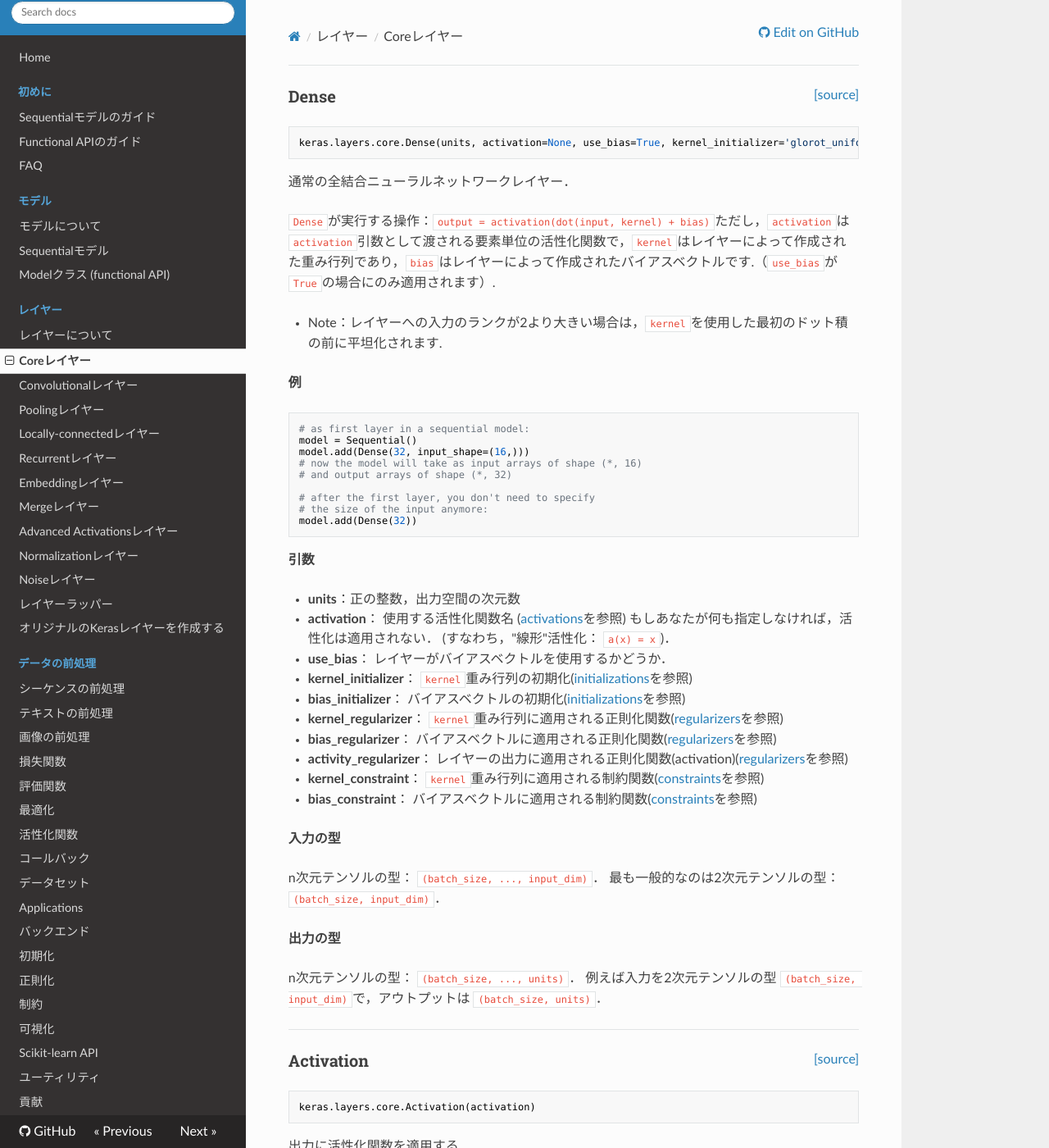
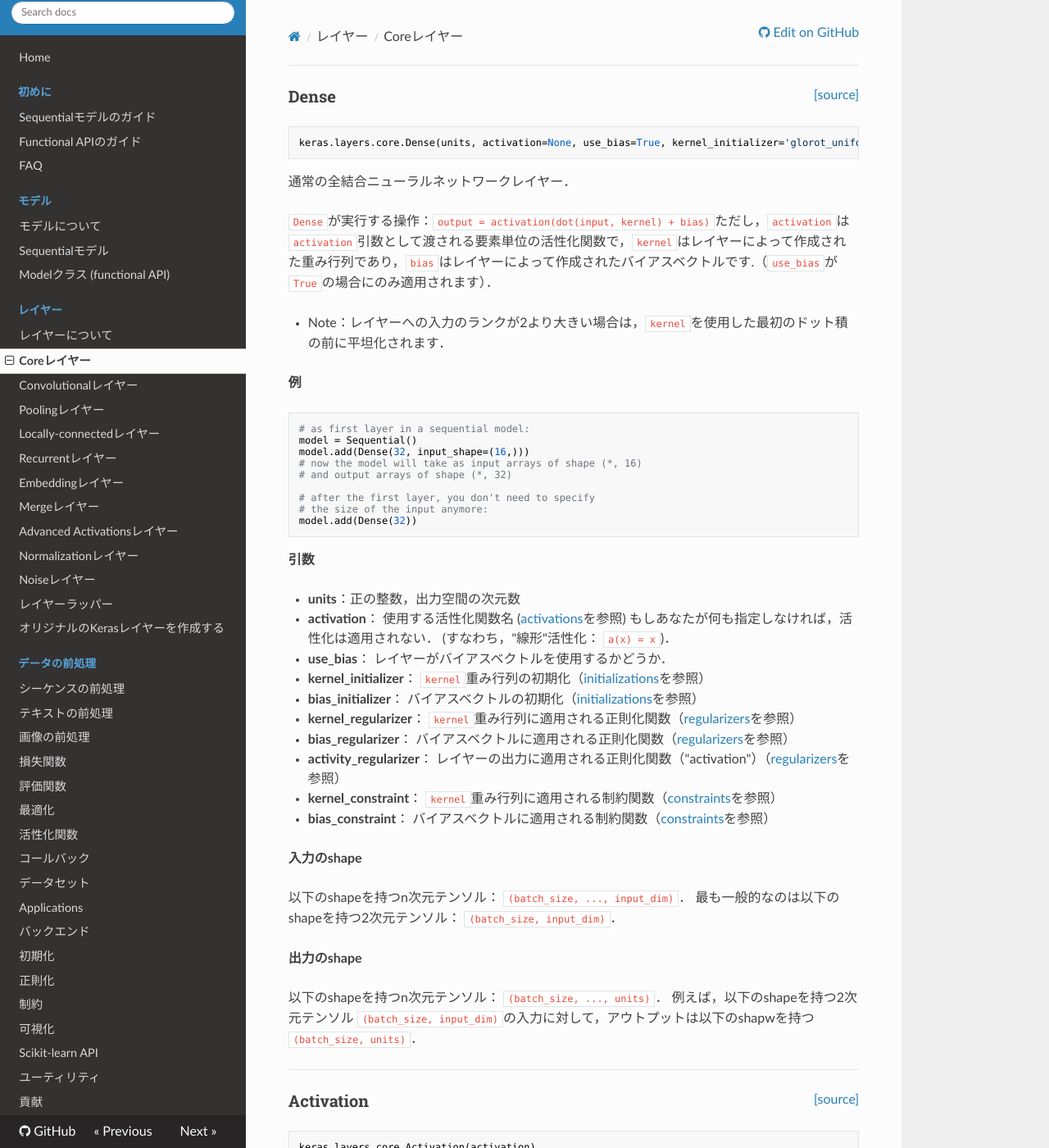
Before and after one commit to keras-team/keras-docs-ja, an MkDocs documentation site: the page built from sources/layers/core.md, in a window 1280 px wide and 1400 px high. Shown: the whole window at 82% size. Built offline with MkDocs 1.6.1, drawn with Linux system fonts in a browser that asks for light colours; nearby versions of some CDN libraries; old or Windows-style settings are respelled for this version of MkDocs; some of the changed text lies outside the part shown.

Commit message:
Fix multiple points (#25)

````diff
--- a/sources/layers/core.md
+++ b/sources/layers/core.md
@@ -7,10 +7,10 @@ keras.layers.core.Dense(units, activation=None, use_bias=True, kernel_initialize
 
 通常の全結合ニューラルネットワークレイヤー．
 
-`Dense`が実行する操作：`output = activation(dot(input, kernel) + bias)`ただし，`activation`は`activation`引数として渡される要素単位の活性化関数で，`kernel`はレイヤーによって作成された重み行列であり，`bias`はレイヤーによって作成されたバイアスベクトルです.（`use_bias`が`True`の場合にのみ適用されます）.
+`Dense`が実行する操作：`output = activation(dot(input, kernel) + bias)`ただし，`activation`は`activation`引数として渡される要素単位の活性化関数で，`kernel`はレイヤーによって作成された重み行列であり，`bias`はレイヤーによって作成されたバイアスベクトルです.（`use_bias`が`True`の場合にのみ適用されます）．
 
 
-- Note：レイヤーへの入力のランクが2より大きい場合は，`kernel`を使用した最初のドット積の前に平坦化されます.
+- Note：レイヤーへの入力のランクが2より大きい場合は，`kernel`を使用した最初のドット積の前に平坦化されます．
 
 
 
@@ -37,24 +37,24 @@ __引数__
 	もしあなたが何も指定しなければ，活性化は適用されない．
 	(すなわち，"線形"活性化： `a(x) = x`)．
 - __use_bias__： レイヤーがバイアスベクトルを使用するかどうか．
-- __kernel_initializer__： `kernel`重み行列の初期化([initializations](../initializers.md)を参照)
-- __bias_initializer__： バイアスベクトルの初期化([initializations](../initializers.md)を参照)
-- __kernel_regularizer__： `kernel`重み行列に適用される正則化関数([regularizers](../regularizers.md)を参照)
-- __bias_regularizer__： バイアスベクトルに適用される正則化関数([regularizers](../regularizers.md)を参照)
-- __activity_regularizer__： レイヤーの出力に適用される正則化関数(activation)([regularizers](../regularizers.md)を参照)
-- __kernel_constraint__： `kernel`重み行列に適用される制約関数([constraints](../constraints.md)を参照)
-- __bias_constraint__： バイアスベクトルに適用される制約関数([constraints](../constraints.md)を参照)
+- __kernel_initializer__： `kernel`重み行列の初期化（[initializations](../initializers.md)を参照）
+- __bias_initializer__： バイアスベクトルの初期化（[initializations](../initializers.md)を参照）
+- __kernel_regularizer__： `kernel`重み行列に適用される正則化関数（[regularizers](../regularizers.md)を参照）
+- __bias_regularizer__： バイアスベクトルに適用される正則化関数（[regularizers](../regularizers.md)を参照）
+- __activity_regularizer__： レイヤーの出力に適用される正則化関数（"activation"）（[regularizers](../regularizers.md)を参照）
+- __kernel_constraint__： `kernel`重み行列に適用される制約関数（[constraints](../constraints.md)を参照）
+- __bias_constraint__： バイアスベクトルに適用される制約関数（[constraints](../constraints.md)を参照）
 
 
-__入力の型__
+__入力のshape__
 
-n次元テンソルの型： `(batch_size, ..., input_dim)`．
-最も一般的なのは2次元テンソルの型： `(batch_size, input_dim)`．
+以下のshapeを持つn次元テンソル： `(batch_size, ..., input_dim)`．
+最も一般的なのは以下のshapeを持つ2次元テンソル： `(batch_size, input_dim)`．
 
-__出力の型__
+__出力のshape__
 
-n次元テンソルの型： `(batch_size, ..., units)`．
-例えば入力を2次元テンソルの型 `(batch_size, input_dim)`で，アウトプットは `(batch_size, units)`．
+以下のshapeを持つn次元テンソル： `(batch_size, ..., units)`．
+例えば，以下のshapeを持つ2次元テンソル `(batch_size, input_dim)`の入力に対して，アウトプットは以下のshapwを持つ`(batch_size, units)`．
 
 ----
 
@@ -73,11 +73,11 @@ __引数__
 	([activations](../activations.md)を参照)，
 	もしくは，TheanoかTensorFlowオペレーション．
 
-__入力の型__
+__入力のshape__
 
 任意．モデルの最初のレイヤーとしてこのレイヤーを使う時，キーワード引数`input_shape`(整数のタプルはサンプルの軸（axis）を含まない．)を使う．
 
-__出力の型__
+__出力のshape__
 
 入力と同じ型．
 
@@ -95,7 +95,7 @@ keras.layers.core.Dropout(rate, noise_shape=None, seed=None)
 __引数__
 
 - __rate__： 0と1の間の浮動小数点数．入力ユニットをドロップする割合．
-- __noise_shape__： 入力と乗算されるバイナリドロップアウトマスクの型は1次元の整数テンソルで表す．例えば入力の型を`(batch_size, timesteps, features)`とし，ドロップアウトマスクをすべてのタイムステップで同じにしたい場合，`noise_shape=(batch_size, 1, features)`を使うことができる.
+- __noise_shape__： 入力と乗算されるバイナリドロップアウトマスクのshapeは1次元の整数テンソルで表す．例えば入力のshapeを`(batch_size, timesteps, features)`とし，ドロップアウトマスクをすべてのタイムステップで同じにしたい場合，`noise_shape=(batch_size, 1, features)`を使うことができる.
 - __seed__： random seedとして使うPythonの整数．
 
 __参考文献__
@@ -138,15 +138,15 @@ keras.layers.core.Reshape(target_shape)
 
 __引数__
 
-- __target_shape__： ターゲットの型．整数のタプル，サンプルの次元を含まない（バッチサイズ）．
+- __target_shape__： ターゲットのshape．整数のタプル，サンプルの次元を含まない（バッチサイズ）．
 
-__入力の型__
+__入力のshape__
 
-入力の型のすべての次元は固定されなければならないが，任意．
+入力のshapeのすべての次元は固定されなければならないが，任意．
 モデルの最初のレイヤーとしてこのレイヤーを使うとき，キーワード引数`input_shape`(整数のタプルはサンプルの軸を含まない．)を使う．
 
 
-__出力の型__
+__出力のshape__
 
 `(batch_size,) + target_shape`
 
@@ -196,13 +196,13 @@ __引数__
 
 - __dims__： 整数のタプル．配列パターン，サンプルの次元を含まない．添字は1で始まる．例えば，`(2, 1)`は入力の1番目と2番目の次元を計算する．
 
-__入力の型__
+__入力のshape__
 
-任意. モデルの最初のレイヤーとしてこのレイヤーを使う時，キーワード引数`input_shape`(整数のタプルはサンプルの軸を含まない．)を使う．
+任意. モデルの最初のレイヤーとしてこのレイヤーを使う時，キーワード引数`input_shape`（整数のタプルはサンプルの軸を含まない）を使う．
 
-__出力の型__
+__出力のshape__
 
-入力の型と同じだが，特定のパターンにより並べ替えられた次元を持つ．
+入力のshapeと同じだが，特定のパターンにより並べ替えられた次元を持つ．
 
 ----
 
@@ -232,13 +232,13 @@ __引数__
 
 - __n__： 整数，繰返し因数．
 
-__入力の型__
+__入力のshape__
 
-`(num_samples, features)`の型の2次元テンソル．
+`(num_samples, features)`のshapeを持つ2次元テンソル．
 
 __出力の型__
 
-`(num_samples, n, features)`の型の3次元テンソル．
+`(num_samples, n, features)`のshapeを持つ3次元テンソル．
 
 ----
 
@@ -249,7 +249,7 @@ __出力の型__
 keras.layers.core.Lambda(function, output_shape=None, mask=None, arguments=None)
 ```
 
-レイヤーオブジェクトのように，任意の式をラップする.
+レイヤーオブジェクトのように，任意の式をラップする．
 
 __例__
 
@@ -283,7 +283,7 @@ model.add(Lambda(antirectifier,
 __引数__
 
 - __function__： 評価される関数．第1引数として入力テンソルを取る
-- __output_shape__： 関数からの期待される出力の型．Theanoを使用する場合のみ関連します．タプルもしくは関数．
+- __output_shape__： 関数からの期待される出力のshape．Theanoを使用する場合のみ関連します．タプルもしくは関数．
 	タプルなら，入力に近いほうの次元だけを指定する，データサンプルの次元は入力と同じ：
 	`output_shape = (input_shape[0], ) + output_shape`
 	か入力が `None` でかつサンプル次元も`None`：
@@ -292,13 +292,13 @@ __引数__
   関数なら，入力型の関数として型全体を指定する： `output_shape = f(input_shape)`
 - __arguments__： 関数に通されるキーワード引数の追加辞書
 
-__入力の型__
+__入力のshape__
 
-任意．モデルの最初のレイヤーとしてこのレイヤーを使う時，キーワード引数`input_shape`(整数のタプル，サンプルの軸（axis）を含まない)を使う．
+任意．モデルの最初のレイヤーとしてこのレイヤーを使う時，キーワード引数`input_shape`（整数のタプル，サンプルの軸（axis）を含まない）を使う．
 
-__出力の型__
+__出力のshape__
 
-`output_shape`引数によって特定される．(TensorFlowを使用していると自動推論される)
+`output_shape`引数によって特定される（TensorFlowを使用していると自動推論される）．
 
 ----
 
@@ -313,14 +313,14 @@ keras.layers.core.ActivityRegularization(l1=0.0, l2=0.0)
 
 __引数__
 
-- __l1__： L1正則化因子 (正の浮動小数点数)．
-- __l2__： L2正則化因子 (正の浮動小数点数)．
+- __l1__： L1正則化因子（正の浮動小数点数）．
+- __l2__： L2正則化因子（正の浮動小数点数）．
 
-__入力の型__
+__入力のshape__
 
-任意．モデルの最初のレイヤーとしてこのレイヤーを使う時，キーワード引数`input_shape`(整数のタプル，サンプルの軸（axis）を含まない)を使う．
+任意．モデルの最初のレイヤーとしてこのレイヤーを使う時，キーワード引数`input_shape`（整数のタプル，サンプルの軸（axis）を含まない）を使う．
 
-__出力の型__
+__出力のshape__
 
 入力と同じ型．
 
@@ -343,11 +343,11 @@ keras.layers.core.Masking(mask_value=0.0)
 
 __例__
 
-LSTMレイヤーに与えるための`(samples, timesteps, features)`の型のNumpy配列`x`を検討する．
-あなたが#3と#5のタイムステップに関してデータを欠損しているので，これらのタイムステップをマスクしたい場合，あなたは以下のようにできる：
+LSTMレイヤーに与えるための`(samples, timesteps, features)`のshapeを持つのNumpy配列`x`を考えてみましょう．
+あなたが#3と#5のタイムステップに関してデータを欠損しているので，これらのタイムステップをマスクしたい場合，あなたは以下のようにできます：
 
 - `x[:, 3, :] = 0.` と `x[:, 5, :] = 0.`をセットする．
-- LSTMレイヤーの前に`mask_value=0.`の`Masking`レイヤーを追加する．：
+- LSTMレイヤーの前に`mask_value=0.`の`Masking`レイヤーを追加する：
 
 ```python
 model = Sequential()
````
Also changed, not shown: other parts of sources/layers/core.md (+1 -1 lines).
